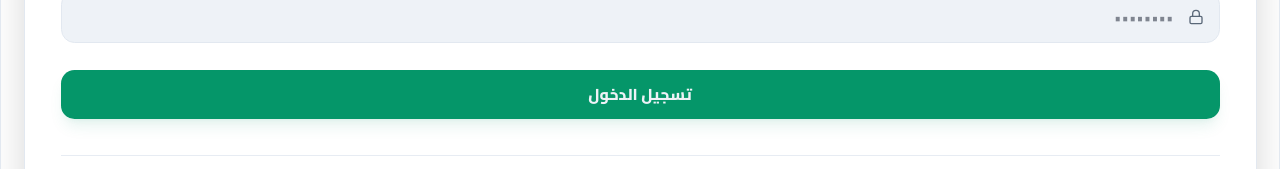
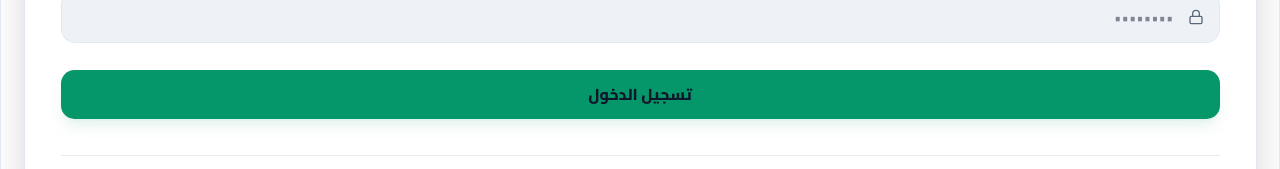
Before and after one commit to zxxc218-ui/dambala, a Next.js app: page /login in a window 1280 px wide. Shown: the part 431-600 px from the top of the page. Built offline with nearby package versions, Linux system fonts and the light colour scheme; no server answers.

Commit message:
Keep ink dark on accent fills across themes

```diff
--- a/src/app/login/page.tsx
+++ b/src/app/login/page.tsx
@@ -131,7 +131,7 @@ export default function LoginPage() {
 
             <button
               type="submit"
-              className="w-full bg-emerald-500 hover:bg-emerald-600 text-slate-950 font-black py-3 px-6 rounded-xl text-sm transition-all active:scale-95 shadow-lg shadow-emerald-500/10 mt-2 cursor-pointer"
+              className="w-full bg-emerald-500 hover:bg-emerald-600 text-ink-fixed font-black py-3 px-6 rounded-xl text-sm transition-all active:scale-95 shadow-lg shadow-emerald-500/10 mt-2 cursor-pointer"
               disabled={loading}
               style={{ fontFamily: 'Cairo, sans-serif' }}
             >
```
